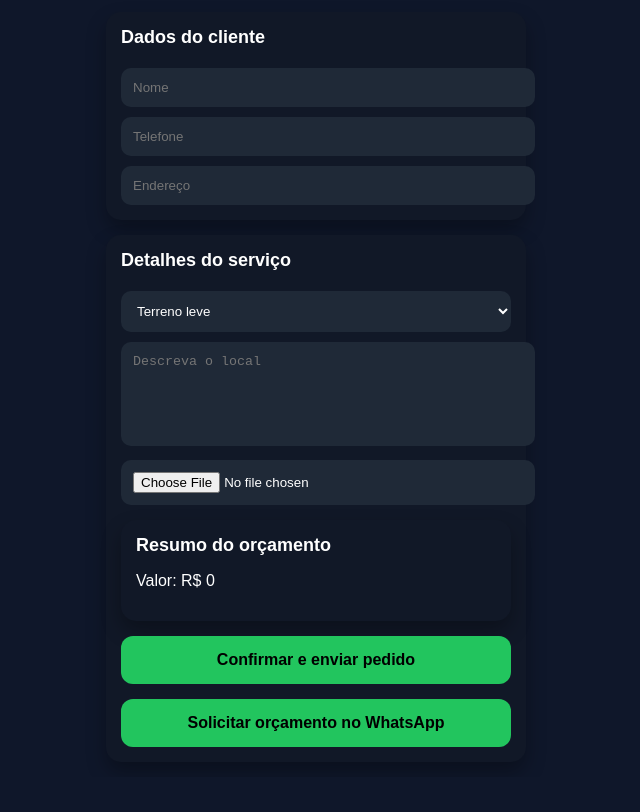
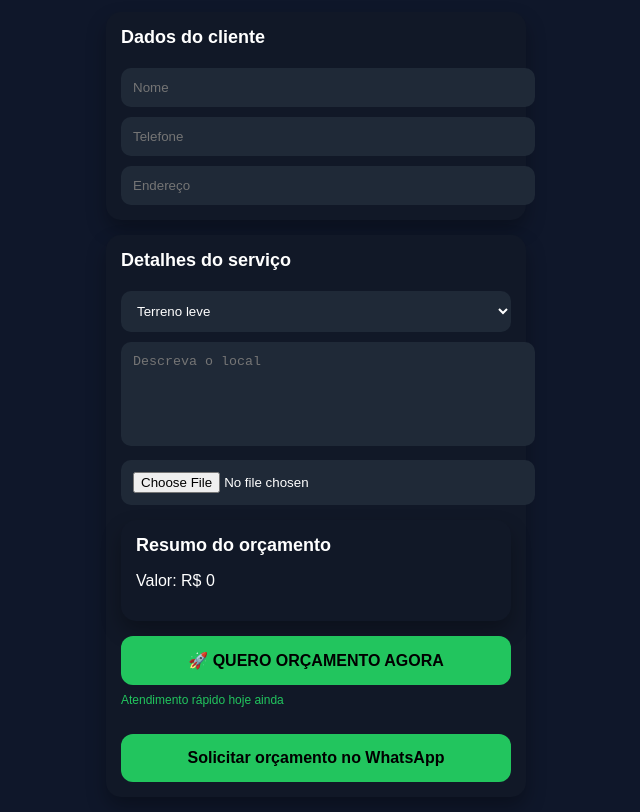
Before and after one commit to joafelipe22/rocagem-app2, a plain HTML site: page index.html in a window 1280 px wide. Shown: the part 194-1006 px from the top of the page, without its empty margins (324-964 px from the left). Before the commit the page ends 971 px from the top, so only its background shows below. Drawn offline with Linux system fonts and the light colour scheme.

Commit message:
Update index.html

```diff
--- a/index.html
+++ b/index.html
@@ -48,7 +48,10 @@
   <p id="valorPreview">Valor: R$ 0</p>
 </div>
 
-<button onclick="enviar()">Confirmar e enviar pedido</button>
+<button onclick="enviar()">🚀 QUERO ORÇAMENTO AGORA</button>
+<p style="color:#22c55e;font-size:12px;margin-top:8px;">
+Atendimento rápido hoje ainda
+</p>
 
 <button onclick="enviar()">Solicitar orçamento no WhatsApp</button>
 
```
